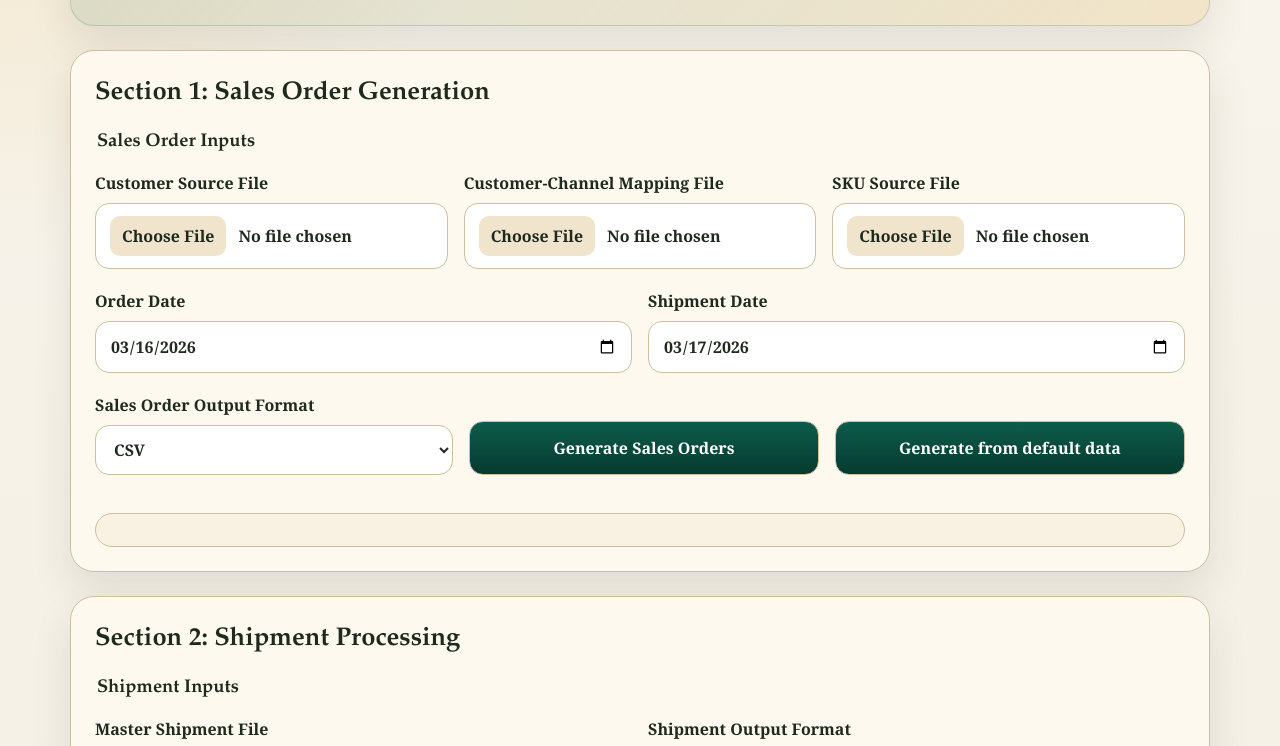
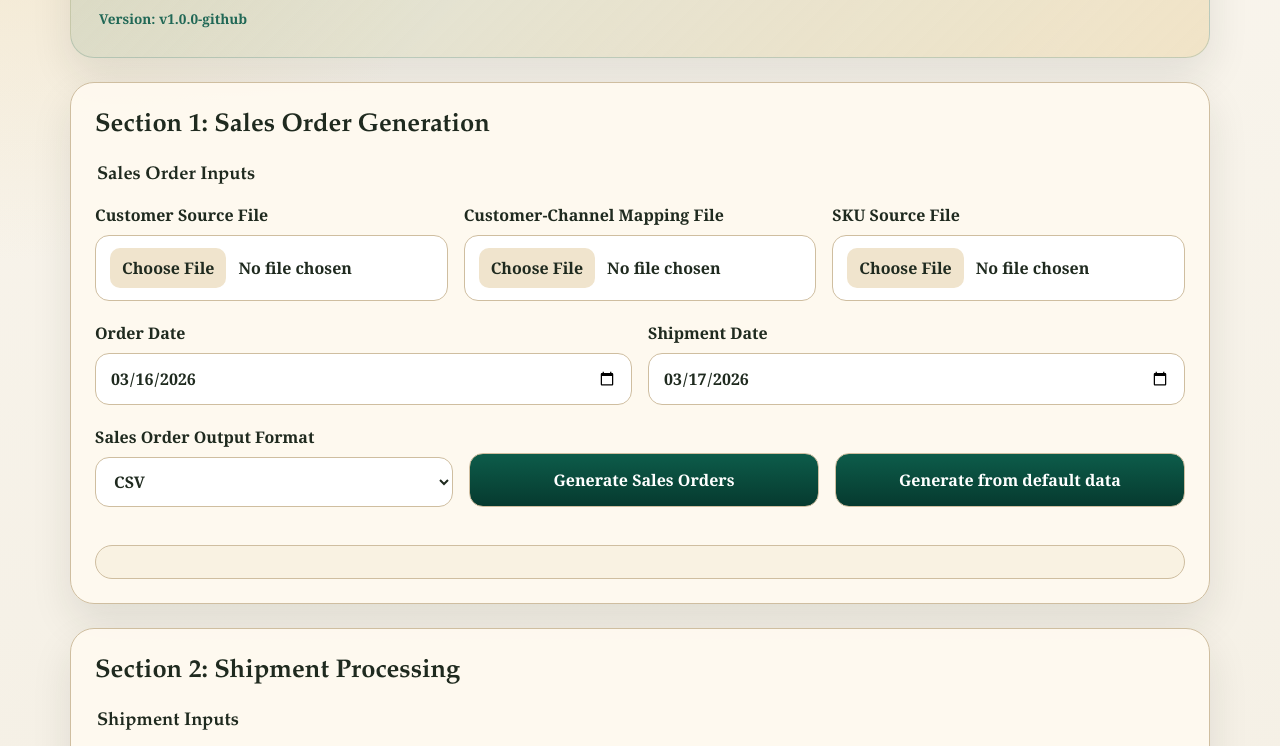
Before and after one commit to youbolan/DemoChannelDataGenerator, a website: page index.html in a window 1280 px wide. Shown: the part 249-995 px from the top of the page. Drawn offline with nearby package versions, Linux system fonts and the light colour scheme.

Commit message:
Add version control
Add version control

```diff
--- a/css/styles.css
+++ b/css/styles.css
@@ -71,6 +71,15 @@ h1 {
   max-width: 56rem;
   color: var(--muted);
   font-size: 1.05rem;
+}
+
+.app-version {
+  margin: 12px 0 0;
+  font-size: 0.85rem;
+  font-family: inherit;
+  color: var(--accent);
+  font-weight: 700;
+  opacity: 0.9;
 }
 
 .app-section {
--- a/index.html
+++ b/index.html
@@ -27,6 +27,7 @@
       <p class="hero-copy">
         Generate sales-order demo data and shipment deliverables entirely in the browser.
       </p>
+      <p class="app-version">Version: <span id="version-display">local</span></p>
     </header>
 
     <section class="app-section" aria-labelledby="sales-order-heading">
--- a/js/app.js
+++ b/js/app.js
@@ -138,7 +138,23 @@
     }
   }
 
+  async function fetchVersion() {
+    try {
+      const response = await fetch('version.txt');
+      if (response.ok) {
+        const version = await response.text();
+        const display = document.getElementById("version-display");
+        if (display && version.trim()) {
+          display.textContent = version.trim();
+        }
+      }
+    } catch (error) {
+      console.warn("Could not fetch version.txt:", error);
+    }
+  }
+
   function init() {
+    fetchVersion();
     setDefaultDates();
     toggleButtonState();
 
--- /dev/null
+++ b/version.txt
@@ -0,0 +1 @@
+v1.0.0-github
```
